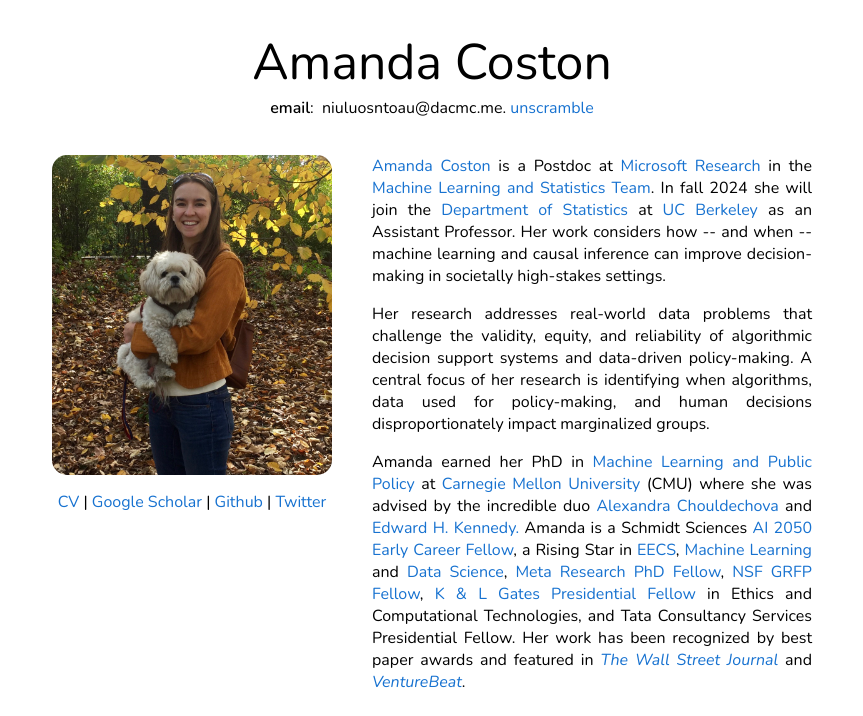
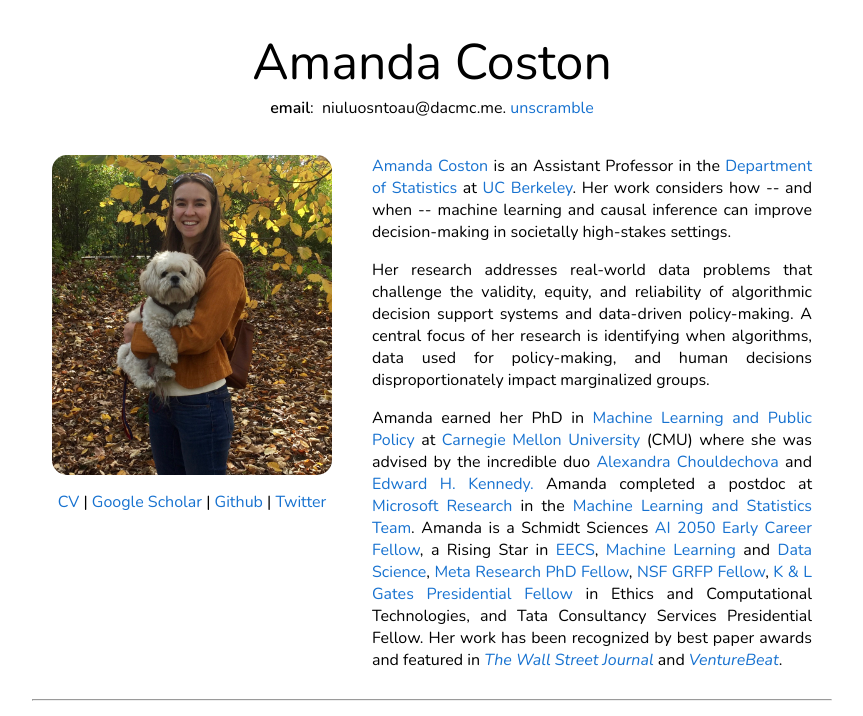
Before and after one commit to mandycoston/mandycoston.github.io, a plain HTML site: page index.html in a window 1280 px wide. Shown: the top 716 px of the page, without its empty margins (208-1071 px from the left). Drawn offline with nearby package versions, Linux system fonts and the light colour scheme.

Commit message:
updating affiliation in home page and adding updated CV

```diff
--- a/index.html
+++ b/index.html
@@ -160,13 +160,13 @@
     </td>
     <td width="60%" valign="top" align="justify">
       <p>
-        <a href= "https://www.microsoft.com/en-us/research/people/amandacoston/">Amanda Coston</a> is a Postdoc at <a href="https://www.microsoft.com/en-us/research/">Microsoft Research</a> in the <a href="https://www.microsoft.com/en-us/research/theme/machine-learning-statistics/">Machine Learning and Statistics Team</a>. In fall 2024 she will join the <a href="https://statistics.berkeley.edu/">Department of Statistics</a> at <a href="https://www.berkeley.edu/">UC Berkeley</a> as an Assistant Professor. Her work considers how -- and when -- machine learning and causal inference can improve decision-making in societally high-stakes settings.
+        <a href= "https://www.microsoft.com/en-us/research/people/amandacoston/">Amanda Coston</a> is an Assistant Professor in the <a href="https://statistics.berkeley.edu/">Department of Statistics</a> at <a href="https://www.berkeley.edu/">UC Berkeley</a>. Her work considers how -- and when -- machine learning and causal inference can improve decision-making in societally high-stakes settings.
       </p>
       <p>
         Her research addresses real-world data problems that challenge the validity, equity, and reliability of algorithmic decision support systems and data-driven policy-making. A central focus of her research is identifying when algorithms, data used for policy-making, and human decisions disproportionately impact marginalized groups.
       </p>
       <p>
-        Amanda earned her PhD  in <a href="https://www.ml.cmu.edu/current-students/joint-phd-in-machine-learning-and-public-policy-requirements.html">Machine Learning and Public Policy</a> at <a href="https://www.cmu.edu">Carnegie Mellon University</a> (CMU) where she was advised by the incredible duo <a href= "https://www.andrew.cmu.edu/user/achoulde/">Alexandra Chouldechova</a> and <a href="http://www.ehkennedy.com/">Edward H. Kennedy.</a>  Amanda is a Schmidt Sciences <a href="https://www.schmidtsciences.org/ai2050-early-career-fellows-2024/">AI 2050 Early Career Fellow</a>, a Rising Star in <a href="https://risingstars.utexas.edu/">EECS</a>, <a href="https://ml.umd.edu/rising-stars">Machine Learning</a> and <a href="https://datascience.uchicago.edu/rising-stars/">Data Science</a>, <a href="https://research.facebook.com/fellows/coston-amanda-lee/"> Meta Research PhD Fellow</a>, <a href="https://www.nsfgrfp.org/resources/about-grfp/">NSF GRFP Fellow</a>, <a href="https://www.cmu.edu/news/stories/archives/2020/august/gates-presidential-fellows.html">K & L Gates Presidential Fellow</a> in Ethics and Computational Technologies, and Tata Consultancy Services Presidential Fellow.
+        Amanda earned her PhD  in <a href="https://www.ml.cmu.edu/current-students/joint-phd-in-machine-learning-and-public-policy-requirements.html">Machine Learning and Public Policy</a> at <a href="https://www.cmu.edu">Carnegie Mellon University</a> (CMU) where she was advised by the incredible duo <a href= "https://www.andrew.cmu.edu/user/achoulde/">Alexandra Chouldechova</a> and <a href="http://www.ehkennedy.com/">Edward H. Kennedy.</a> Amanda completed a postdoc at <a href="https://www.microsoft.com/en-us/research/">Microsoft Research</a> in the <a href="https://www.microsoft.com/en-us/research/theme/machine-learning-statistics/">Machine Learning and Statistics Team</a>.  Amanda is a Schmidt Sciences <a href="https://www.schmidtsciences.org/ai2050-early-career-fellows-2024/">AI 2050 Early Career Fellow</a>, a Rising Star in <a href="https://risingstars.utexas.edu/">EECS</a>, <a href="https://ml.umd.edu/rising-stars">Machine Learning</a> and <a href="https://datascience.uchicago.edu/rising-stars/">Data Science</a>, <a href="https://research.facebook.com/fellows/coston-amanda-lee/"> Meta Research PhD Fellow</a>, <a href="https://www.nsfgrfp.org/resources/about-grfp/">NSF GRFP Fellow</a>, <a href="https://www.cmu.edu/news/stories/archives/2020/august/gates-presidential-fellows.html">K & L Gates Presidential Fellow</a> in Ethics and Computational Technologies, and Tata Consultancy Services Presidential Fellow.
         <!--Her research on counterfactual risk assessments and evaluation for child welfare screening won the 2018 <a href="https://www.cmu.edu/cmnews/extra/060113_konda.html">Suresh Konda Best First Student Research Paper Award</a> from the <a href="https://www.heinz.cmu.edu/">Heinz College</a>.-->
         Her work has been recognized by best paper awards and featured in <a href ="https://www.wsj.com/articles/smartphone-location-data-can-leave-out-those-most-hit-by-covid-19-11617627615"><i>The Wall Street Journal</i></a> and <a href ="https://venturebeat.com/2020/11/18/stanford-and-carnegie-mellon-find-race-and-age-bias-in-mobility-data-that-drives-covid-19-policy/"> <i>VentureBeat</i></a>.
     </p>
```
Also changed, not shown: 1 other file.
